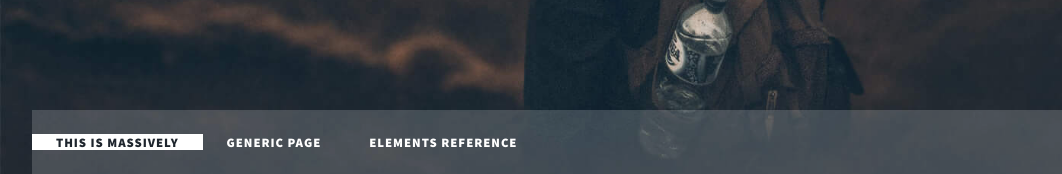
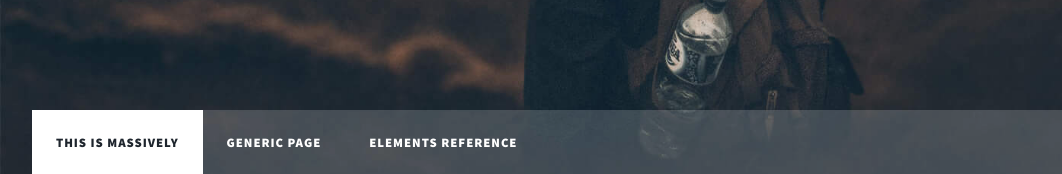
Before and after one commit to apicgg/codedamn-course-project-html-massively-landing-page, a plain HTML site: page index.html in a window 1280 px wide. Shown: the part 626-800 px from the top of the page, 0-1062 px from the left. Drawn offline with Linux system fonts and the light colour scheme.

Commit message:
fix the bottom navigation

```diff
--- a/style.css
+++ b/style.css
@@ -82,6 +82,12 @@
   justify-content: flex-start;
   align-items: center;
   list-style: none;
+  height: 100%;
+  padding: 0;
+}
+
+.nav-list li {
+  height: 100%;
 }
 
 .nav-link {
@@ -92,6 +98,8 @@
   font-size: 0.8rem;
   padding: 0 1.5rem;
   display: flex;
+  justify-content: center;
+  align-items: center;
   width: 100%;
   height: 100%;
 }
```
